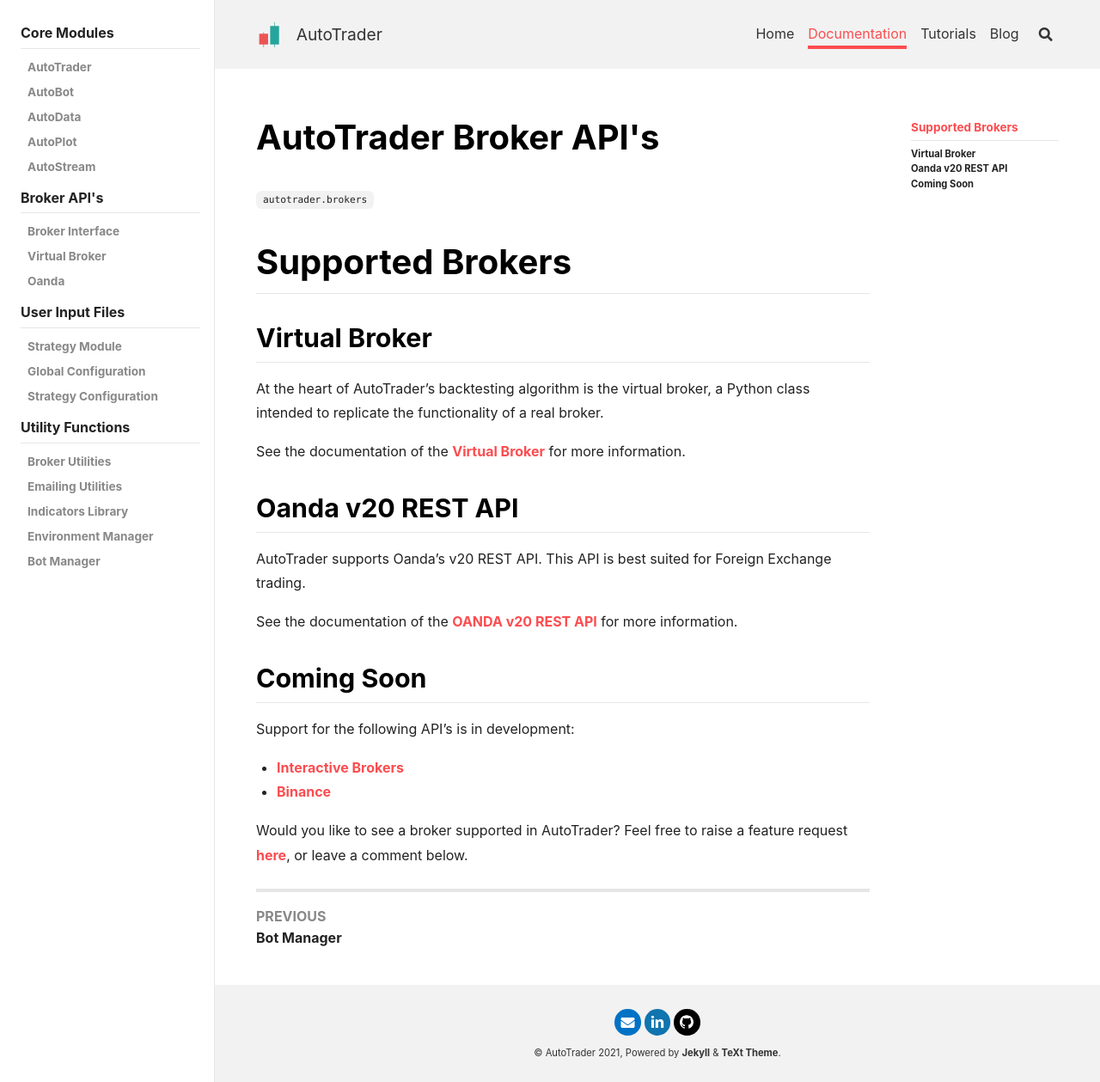
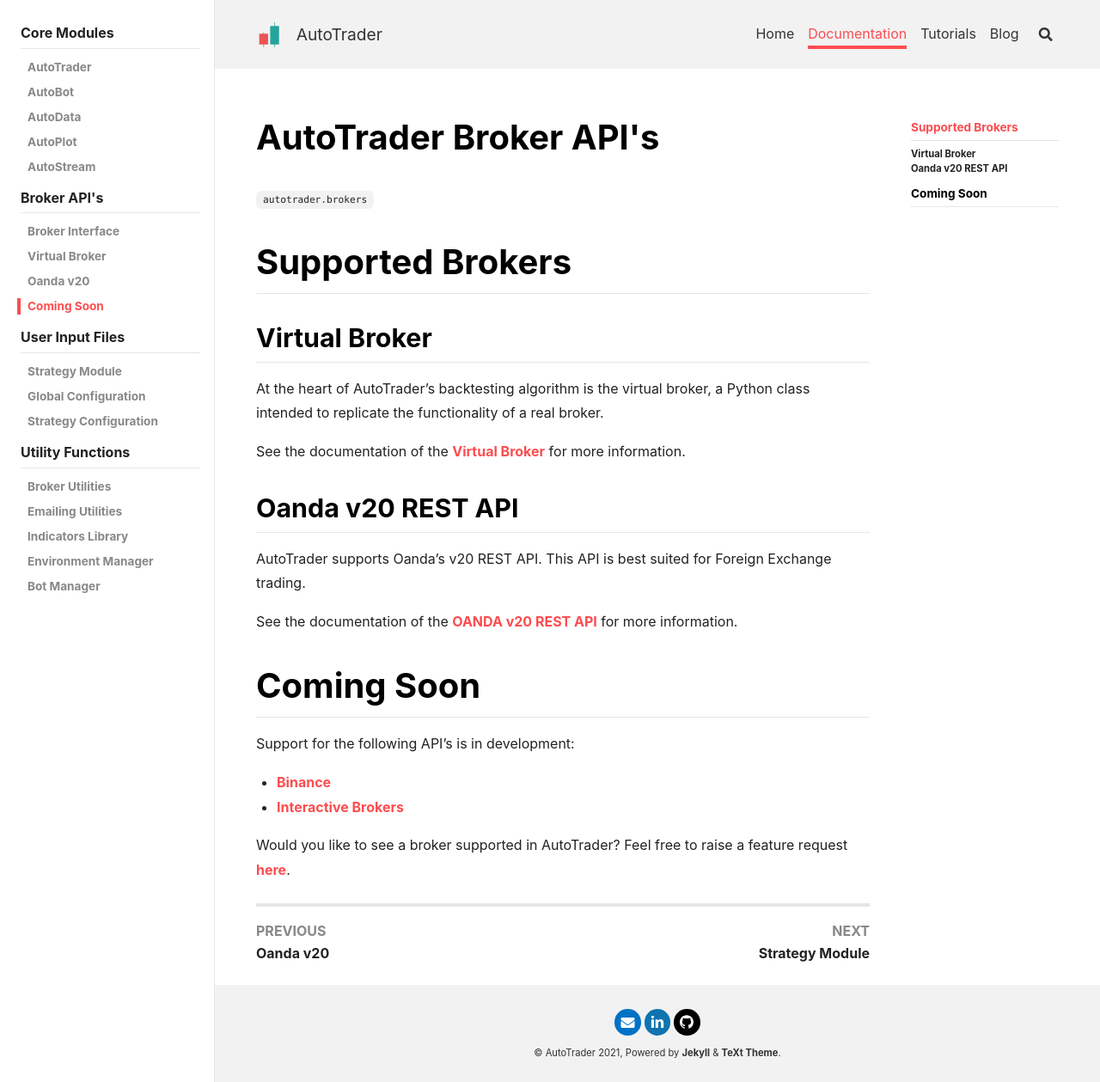
Before and after one commit to kieran-mackle/AutoTrader, a Jekyll site: the page built from content/_documentation/2.0-brokers-index.md, in a window 1280 px wide. Shown: the whole page at 86% size. Built offline with Jekyll 4.4.1, drawn with Linux system fonts in a browser that asks for light colours; nearby versions of some CDN libraries.

Commit message:
docs: added link to brokers index

```diff
--- a/_data/navigation.yml
+++ b/_data/navigation.yml
@@ -36,8 +36,10 @@
         url: /docs/brokers-interface
       - title: Virtual Broker
         url: /docs/brokers-virtual
-      - title: Oanda
+      - title: Oanda v20
         url: /docs/brokers-oanda
+      - title: Coming Soon
+        url: /docs/brokers
 
   - title: User Input Files
     children:
--- a/content/_documentation/2.0-brokers-index.md
+++ b/content/_documentation/2.0-brokers-index.md
@@ -19,10 +19,10 @@
 See the documentation of the [OANDA v20 REST API](brokers-oanda) for more information.
 
 
-## Coming Soon
+# Coming Soon
 Support for the following API's is in development:
+  - [Binance](https://www.binance.com/en/)
   - [Interactive Brokers](https://www.interactivebrokers.com.au/en/index.php?f=5041)
-  - [Binance](https://www.binance.com/en/)
 
 Would you like to see a broker supported in AutoTrader? Feel free to raise a feature request
-[here](https://github.com/kieran-mackle/AutoTrader/issues/new/choose), or leave a comment below.
+[here](https://github.com/kieran-mackle/AutoTrader/issues/new/choose).
```
